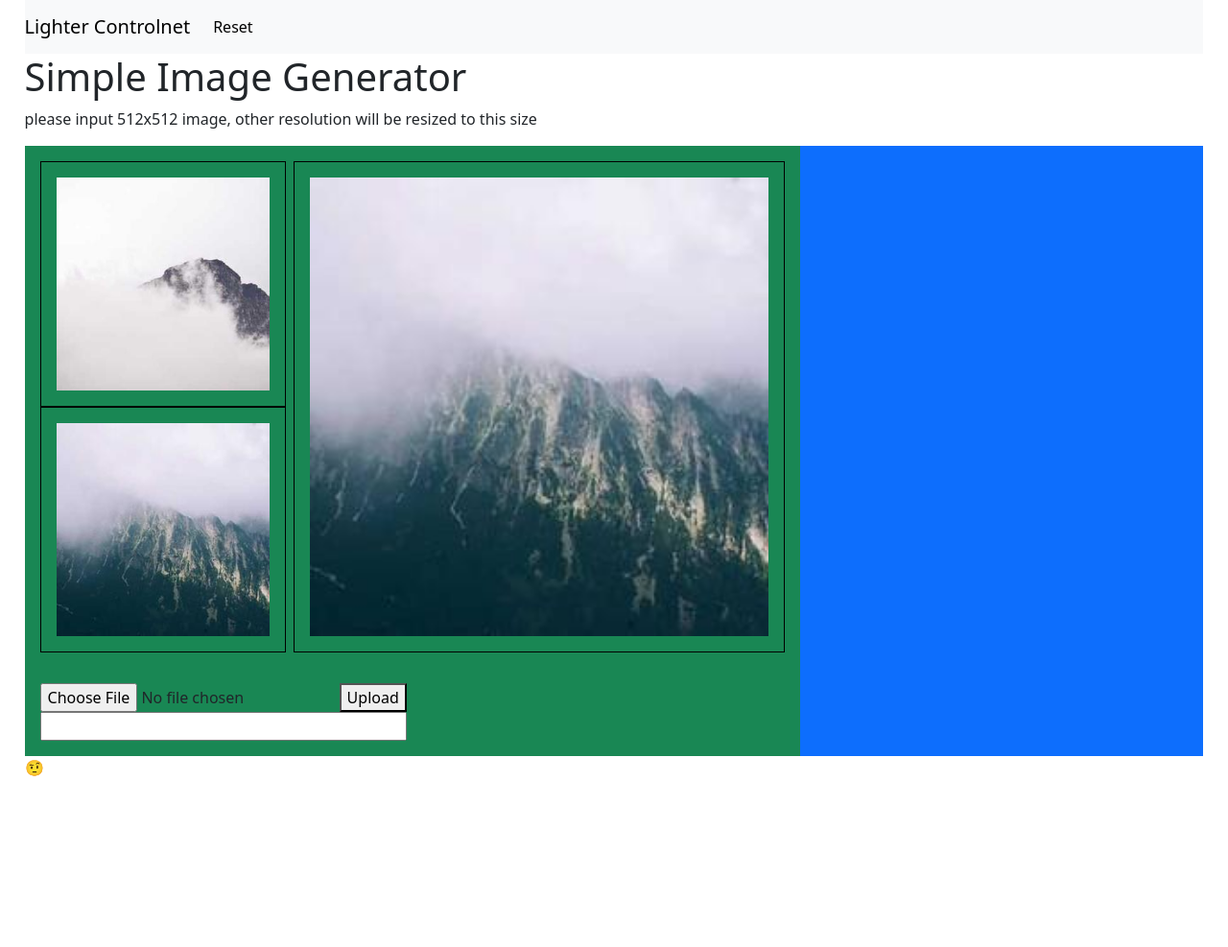
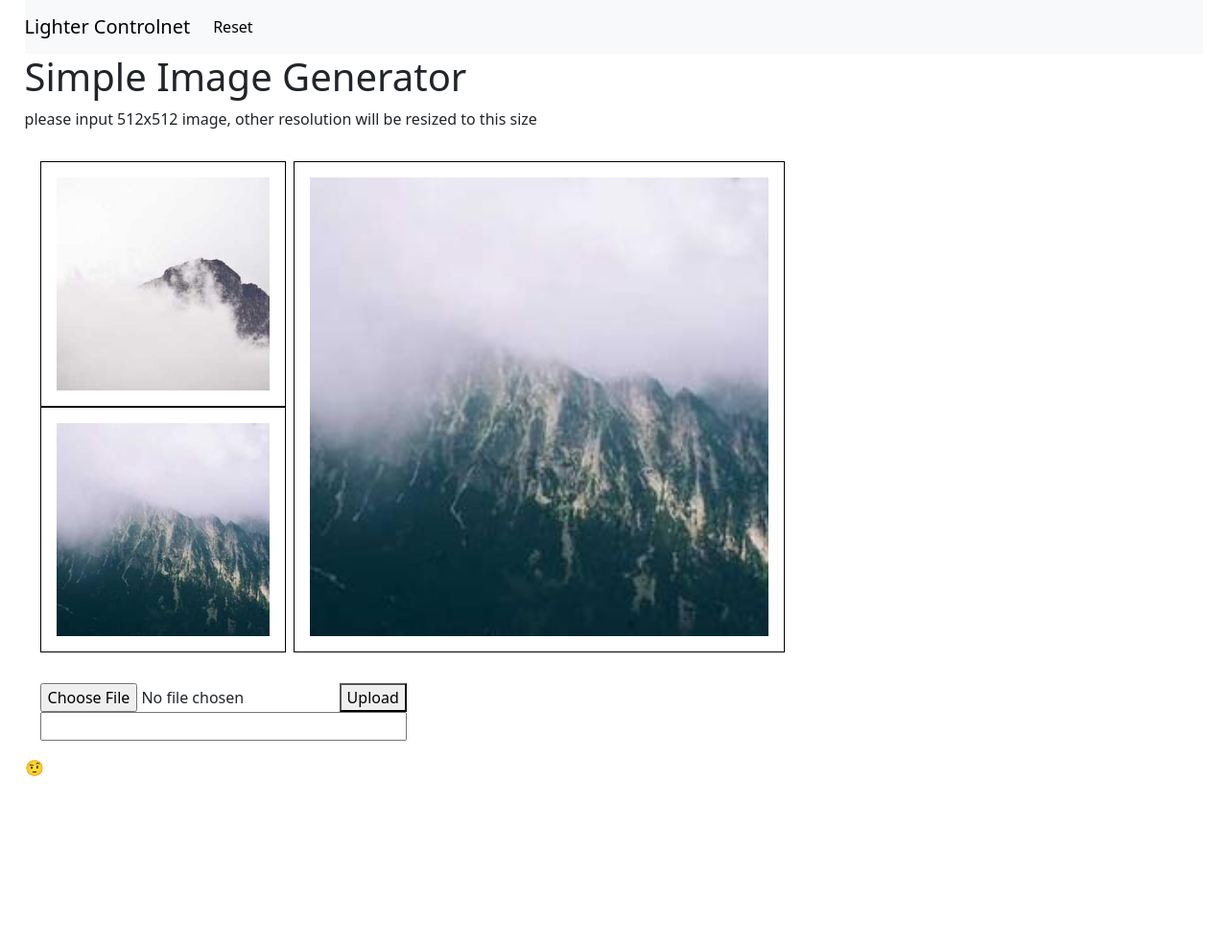
Before and after one commit to ErioLatte/modelDeploy, a Flask app: page / in a window 1280 px wide. Shown: the top 987 px of the page at 96% size. Run offline with Flask 3, Linux system fonts and the light colour scheme.

Commit message:
cleaned bg color

```diff
--- a/templates/content.html
+++ b/templates/content.html
@@ -4,8 +4,8 @@
 <p>please input 512x512 image, other resolution will be resized to this size</p>
 
 
-<div class="d-flex flex-column bg-primary justify-content-center">
-  <div class="d-inline-flex flex-column bg-success  object-fit" style="width: fit-content;">
+<div class="d-flex flex-column justify-content-center">
+  <div class="d-inline-flex flex-column object-fit" style="width: fit-content;">
     <div class="d-flex flex-row p-3 justify-content-center gap-2">
       <div class="d-flex flex-column ">
         <img class="p-3 border border-black" src="{{data.ori}}" alt="control image" , width="256px" , height="256px" />
```
